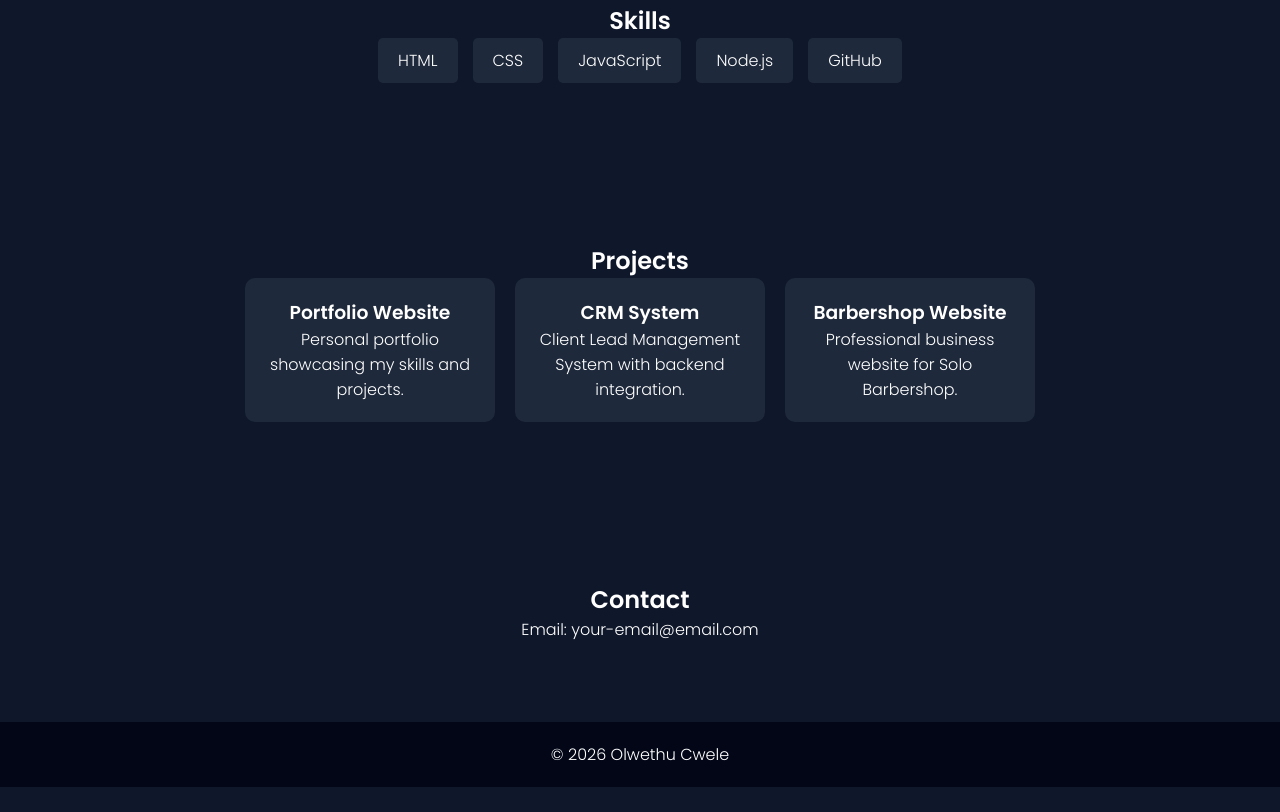
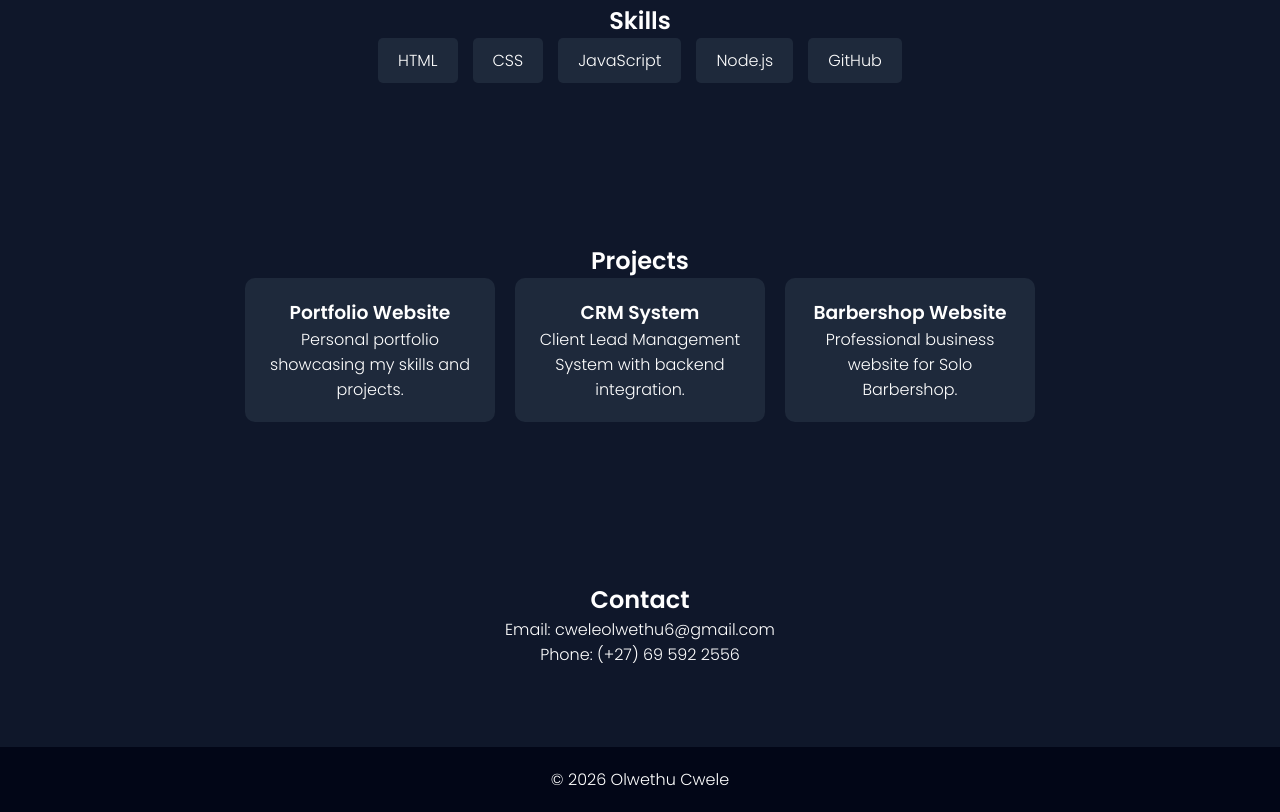
Before and after one commit to Olwethu7/FUTURE_FS_01, a website: page Task1-Portfolio/index.html in a window 1280 px wide. Shown: the part 722-1534 px from the top of the page. Before the commit the page ends 1509 px from the top, so only its background shows below. Drawn offline with Linux system fonts and the light colour scheme.

Commit message:
Update index.html

```diff
--- a/Task1-Portfolio/index.html
+++ b/Task1-Portfolio/index.html
@@ -11,7 +11,7 @@
 
 <!-- Navbar -->
 <nav class="navbar">
-  <h2 class="logo">Olwethu</h2>
+  <h2 class="logo">OC</h2>
   <ul class="nav-links">
     <li><a href="#home">Home</a></li>
     <li><a href="#about">About</a></li>
@@ -71,7 +71,8 @@
 <!-- Contact -->
 <section id="contact" class="section">
   <h2>Contact</h2>
-  <p>Email: your-email@email.com</p>
+  <p>Email: cweleolwethu6@gmail.com</p>
+  <p>Phone: (+27) 69 592 2556</p>
 </section>
 
 <!-- Footer -->
```
